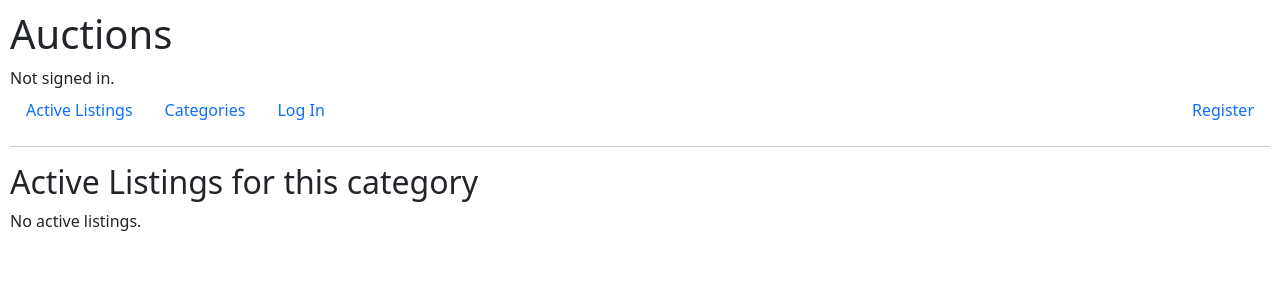
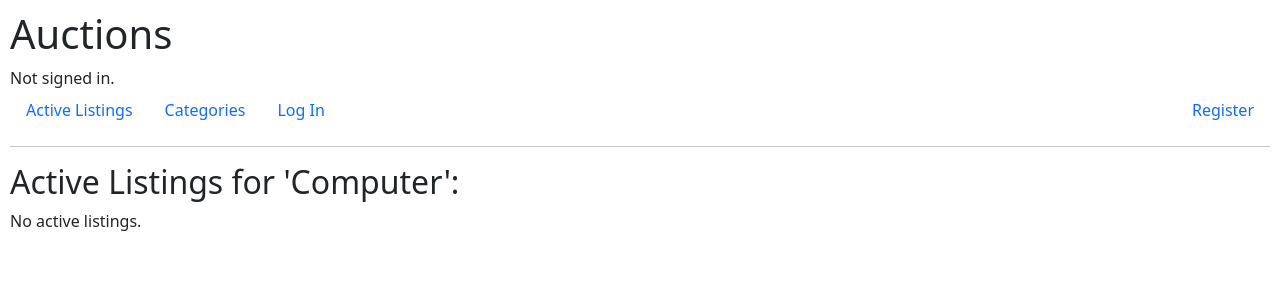
Before and after one commit to jpduduch/commerce-cs50w, a Django app: page /categories/1 in a window 1280 px wide. Shown: the top 300 px of the page. Run offline with Django 3.2, Linux system fonts and the light colour scheme; data comes from the database, SQL or seed files in the repository.

Commit message:
fix: add name of category at top of category filter page

```diff
--- a/auctions/templates/auctions/category.html
+++ b/auctions/templates/auctions/category.html
@@ -2,7 +2,7 @@
 {% load static %}
 
 {% block body %}
-    <h2>Active Listings for this category</h2>
+    <h2>Active Listings for '{{ category }}':</h2>
 
     <section class="container row">
         {% for listing in listings %}
--- a/auctions/views.py
+++ b/auctions/views.py
@@ -185,7 +185,9 @@ def categories(request):
 
 def category_filter(request, category_id):
     listings = Listing.objects.filter(category=category_id)
+    category = get_object_or_404(Category, pk=category_id)
 
     return render(request, "auctions/category.html", {
+        "category": category,
         "listings": listings
     })
```
